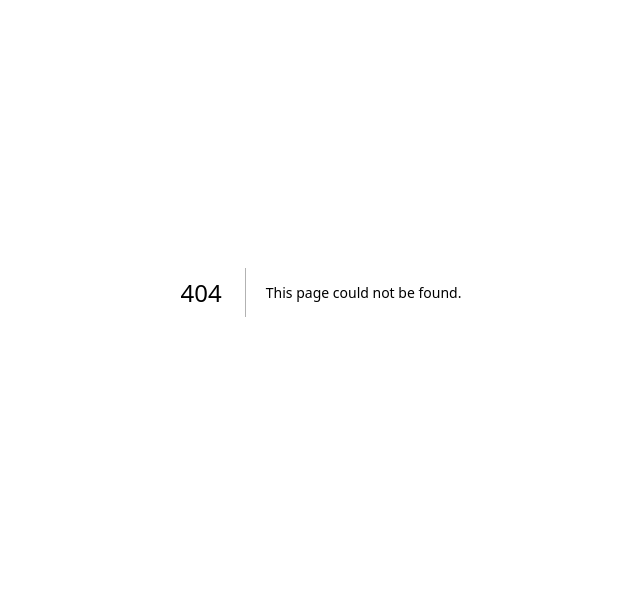
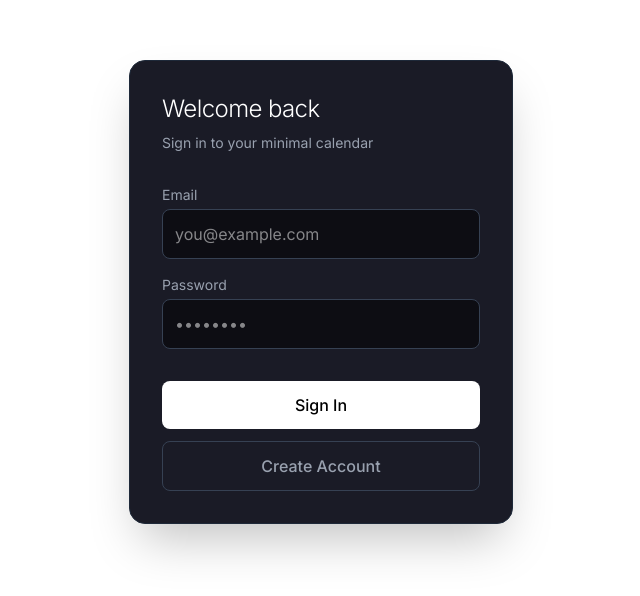
Before and after one commit to SimpleMindedMoron/minimal-calendar, a Next.js app: page /login in a window 1280 px wide. Before the commit this address had no page. Shown: the part 108-704 px from the top of the page, without its empty margins (319-959 px from the left). Built offline with nearby package versions, Linux system fonts and the light colour scheme; no server answers.

Commit message:
Add Login page

```diff
--- /dev/null
+++ b/app/login/page.tsx
@@ -0,0 +1,110 @@
+"use client";
+
+import { useState } from "react";
+import { supabase } from "../../lib/supabase";
+import { useRouter } from "next/navigation";
+
+export default function Login() {
+  const [email, setEmail] = useState("");
+  const [password, setPassword] = useState("");
+  const [loading, setLoading] = useState(false);
+  const [message, setMessage] = useState<{ text: string; type: "error" | "success" } | null>(null);
+  const router = useRouter();
+
+  const handleSignUp = async (e: React.FormEvent) => {
+    e.preventDefault();
+    setLoading(true);
+    setMessage(null);
+
+    const { error } = await supabase.auth.signUp({
+      email,
+      password,
+    });
+
+    if (error) {
+      setMessage({ text: error.message, type: "error" });
+    } else {
+      setMessage({ text: "Success! Check your email to confirm your account.", type: "success" });
+    }
+    setLoading(false);
+  };
+
+  const handleSignIn = async (e: React.FormEvent) => {
+    e.preventDefault();
+    setLoading(true);
+    setMessage(null);
+
+    const { error } = await supabase.auth.signInWithPassword({
+      email,
+      password,
+    });
+
+    if (error) {
+      setMessage({ text: error.message, type: "error" });
+      setLoading(false);
+    } else {
+      // If successful, redirect to the dashboard (home page)
+      router.push("/");
+    }
+  };
+
+  return (
+    <main className="min-h-screen flex items-center justify-center p-8">
+      <div className="w-full max-w-sm bg-[#1A1B26] p-8 rounded-2xl border border-gray-800 shadow-2xl">
+        <h1 className="text-2xl font-light tracking-tight text-white mb-2">
+          Welcome back
+        </h1>
+        <p className="text-sm text-gray-400 mb-8">Sign in to your minimal calendar</p>
+
+        {message && (
+          <div className={`p-3 mb-6 rounded-lg text-sm ${message.type === 'error' ? 'bg-red-500/10 text-red-400 border border-red-500/20' : 'bg-green-500/10 text-green-400 border border-green-500/20'}`}>
+            {message.text}
+          </div>
+        )}
+
+        <form className="space-y-4">
+          <div>
+            <label className="block text-sm text-gray-400 mb-1">Email</label>
+            <input
+              type="email"
+              required
+              value={email}
+              onChange={(e) => setEmail(e.target.value)}
+              className="w-full bg-black/50 border border-gray-700 rounded-lg p-3 text-white focus:outline-none focus:border-gray-500 transition-colors"
+              placeholder="you@example.com"
+            />
+          </div>
+
+          <div>
+            <label className="block text-sm text-gray-400 mb-1">Password</label>
+            <input
+              type="password"
+              required
+              value={password}
+              onChange={(e) => setPassword(e.target.value)}
+              className="w-full bg-black/50 border border-gray-700 rounded-lg p-3 text-white focus:outline-none focus:border-gray-500 transition-colors"
+              placeholder="••••••••"
+            />
+          </div>
+
+          <div className="flex flex-col space-y-3 pt-4">
+            <button
+              onClick={handleSignIn}
+              disabled={loading}
+              className="w-full py-3 bg-white text-black rounded-lg font-medium hover:bg-gray-200 transition-colors disabled:opacity-50"
+            >
+              {loading ? "Loading..." : "Sign In"}
+            </button>
+            <button
+              onClick={handleSignUp}
+              disabled={loading}
+              className="w-full py-3 bg-transparent text-gray-400 border border-gray-700 rounded-lg font-medium hover:text-white hover:border-gray-500 transition-colors disabled:opacity-50"
+            >
+              Create Account
+            </button>
+          </div>
+        </form>
+      </div>
+    </main>
+  );
+}
--- a/app/page.tsx
+++ b/app/page.tsx
@@ -3,19 +3,35 @@
 import { useState, useEffect } from "react";
 import { DayPicker } from "react-day-picker";
 import { format } from "date-fns";
-import { ChevronLeft, ChevronRight } from "lucide-react";
+import { ChevronLeft, ChevronRight, LogOut } from "lucide-react";
 import { supabase } from "../lib/supabase";
+import { useRouter } from "next/navigation";
 
 export default function Home() {
+  const router = useRouter();
   const [selectedDate, setSelectedDate] = useState<Date | undefined>(new Date());
   const [events, setEvents] = useState<any[]>([]);
   const [loading, setLoading] = useState(false);
+  const [isAuthChecking, setIsAuthChecking] = useState(true);
 
   // Modal State
   const [isModalOpen, setIsModalOpen] = useState(false);
   const [newEventTitle, setNewEventTitle] = useState("");
   const [newEventTime, setNewEventTime] = useState("10:00");
   const [newEventType, setNewEventType] = useState("exam");
+
+  // Check if user is logged in
+  useEffect(() => {
+    const checkSession = async () => {
+      const { data: { session } } = await supabase.auth.getSession();
+      if (!session) {
+        router.push("/login");
+      } else {
+        setIsAuthChecking(false);
+      }
+    };
+    checkSession();
+  }, [router]);
 
   // Fetch Events
   const fetchEvents = async () => {
@@ -36,8 +52,10 @@ export default function Home() {
   };
 
   useEffect(() => {
+    if (!isAuthChecking) {
       fetchEvents();
-  }, [selectedDate]);
+    }
+  }, [selectedDate, isAuthChecking]);
 
   // Insert New Event
   const handleAddEvent = async (e: React.FormEvent) => {
@@ -48,10 +66,10 @@ export default function Home() {
 
     const { error } = await supabase.from("events").insert([
       {
-        calendar_id: "11111111-1111-1111-1111-111111111111", // Our test calendar ID
+        calendar_id: "11111111-1111-1111-1111-111111111111", // Still using test calendar for now
         title: newEventTitle,
         event_date: formattedDate,
-        event_time: `${newEventTime}:00`, // Supabase expects HH:MM:SS
+        event_time: `${newEventTime}:00`,
         event_type: newEventType,
       },
     ]);
@@ -60,7 +78,6 @@ export default function Home() {
       console.error("Error adding event:", error);
       alert("Failed to add event");
     } else {
-      // Reset form, close modal, and refresh the events list
       setNewEventTitle("");
       setNewEventTime("10:00");
       setNewEventType("exam");
@@ -68,6 +85,15 @@ export default function Home() {
       fetchEvents();
     }
   };
+
+  // Handle Sign Out
+  const handleSignOut = async () => {
+    await supabase.auth.signOut();
+    router.push("/login");
+  };
+
+  // Prevent flashing the dashboard before redirecting
+  if (isAuthChecking) return <div className="min-h-screen bg-[#121212]"></div>;
 
   return (
     <main className="max-w-6xl mx-auto p-8 md:p-16 relative">
@@ -78,12 +104,21 @@ export default function Home() {
           </h1>
           <p className="text-sm text-gray-400">CS101 Cohort & Study Group</p>
         </div>
+        <div className="flex items-center space-x-4">
           <button
             onClick={() => setIsModalOpen(true)}
             className="text-sm px-4 py-2 bg-white text-black rounded-full font-medium hover:bg-gray-200 transition-colors"
           >
             + Add Event
           </button>
+          <button
+            onClick={handleSignOut}
+            className="p-2 text-gray-500 hover:text-white transition-colors"
+            title="Sign Out"
+          >
+            <LogOut size={20} />
+          </button>
+        </div>
       </header>
 
       <div className="grid grid-cols-1 lg:grid-cols-[400px_1fr] gap-12">
@@ -163,7 +198,6 @@ export default function Home() {
         </section>
       </div>
 
-      {/* Basic Functional Modal */}
       {isModalOpen && (
         <div className="fixed inset-0 bg-black/60 flex items-center justify-center z-50">
           <div className="bg-[#1A1B26] p-6 rounded-2xl border border-gray-800 w-full max-w-md">
@@ -226,7 +260,6 @@ export default function Home() {
           </div>
         </div>
       )}
-
     </main>
   );
 }
```
Lines whose indentation alone changed are shown as unchanged.
